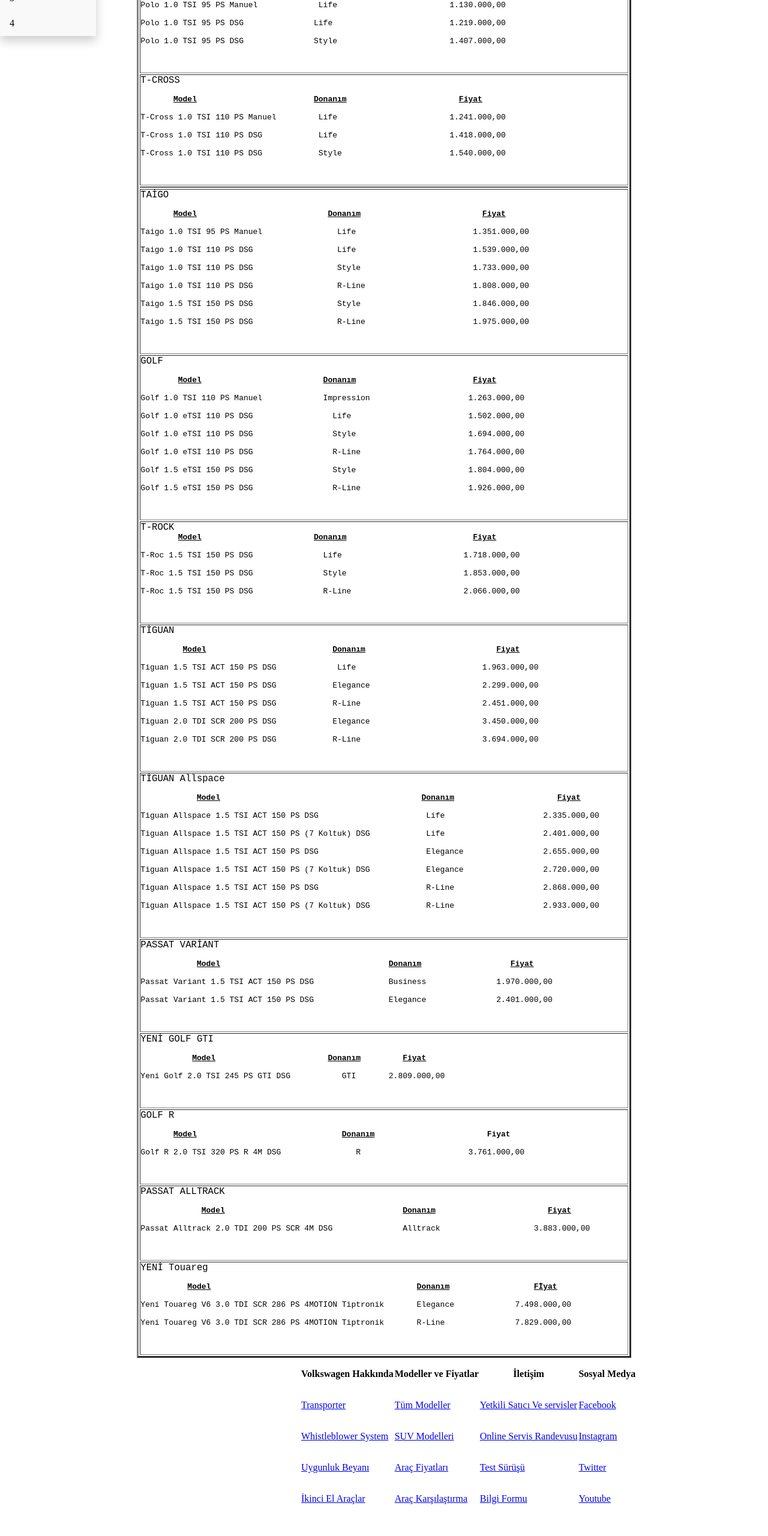
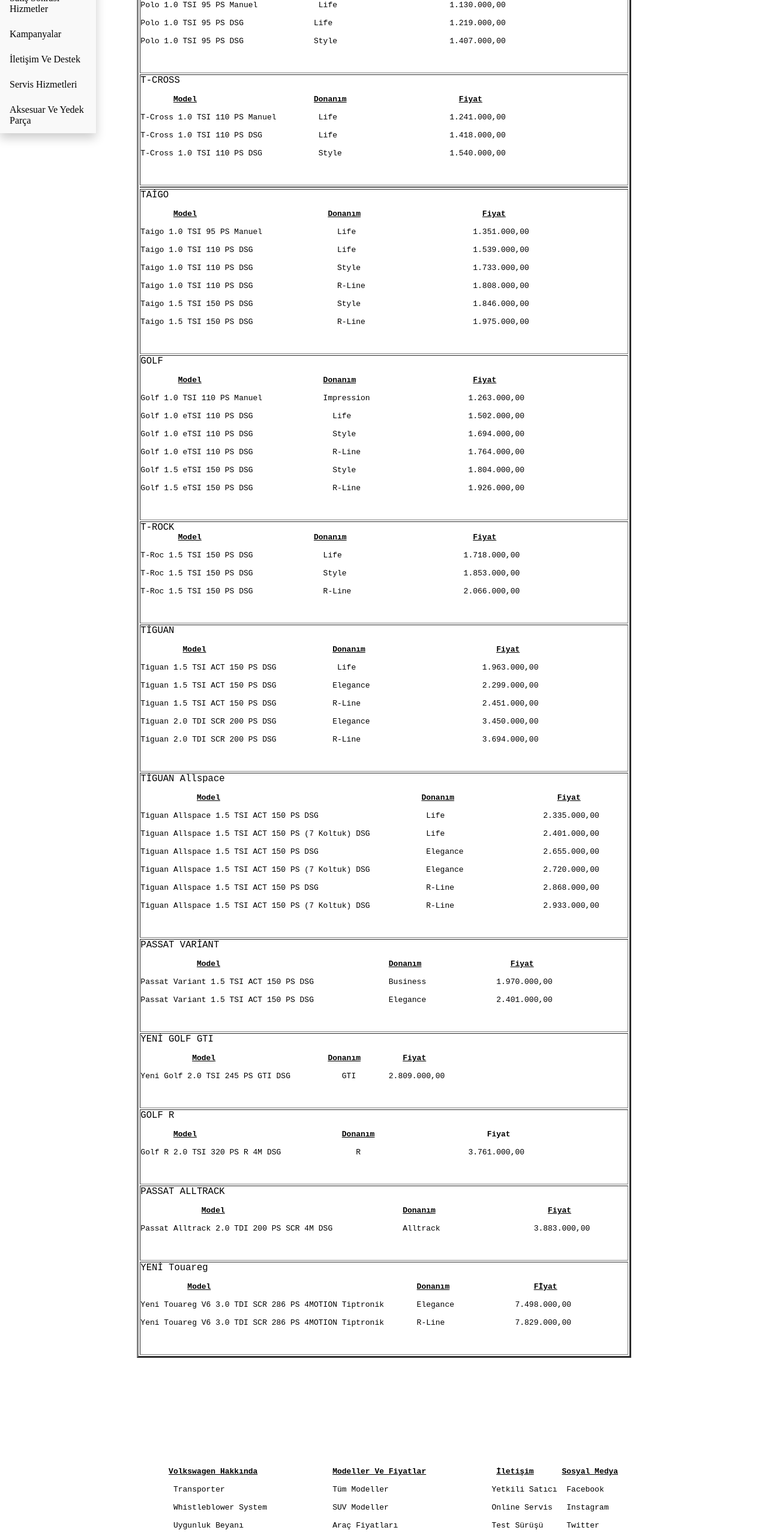
Before and after one commit to AhmetRecaiElcan/tamer, a plain HTML site: page fiyat.html in a window 1280 px wide. Shown: the part 220-2780 px from the top of the page at 60% size. Before the commit the page ends 2745 px from the top, so only its background shows below. Drawn offline with Linux system fonts and the light colour scheme.

Commit message:
11.01.2024

```diff
--- a/css/tamer.css
+++ b/css/tamer.css
@@ -5,8 +5,8 @@
 
 .container{
   background: url(assets/arkaplan.jpg);
-  height: 200vh;
-  background-size: 100% 100%;
+  height: 400vh;
+  background-size: 80% 80%;
 }
 .navbar{
   width: 100%;
--- a/fiyat.html
+++ b/fiyat.html
@@ -10,14 +10,17 @@
 <body>
     <div class="navbar">
         <ul>
-            <div class="dropdown">
+        <div class="dropdown">
                 <button class="dropbtn">Menü</button>
                 <div class="dropdown-content">
                 <a href="index.html">Ana Sayfa</a>
                 <a href="fiyat.html">Fiyat Listesi</a>
                 <a href="modeller.html">Modeller</a>
-                <a href="#">3</a>
-                <a href="#">4</a>
+                <a href="#">Satış Sonrası Hizmetler</a>
+                <a href="#">Kampanyalar</a>
+                <a href="#">İletişim Ve Destek</a>
+                <a href="#">Servis Hizmetleri</a>
+                <a href="#">Aksesuar Ve Yedek Parça</a>
                  </div>
              </div>
 
@@ -201,7 +204,31 @@ Yeni Touareg V6 3.0 TDI SCR 286 PS 4MOTION Tiptronik	   R-Line	        7.829.000
     </table>
     </div>
 
-    <div class="borderless">
+    <br><br><br><br><br><br><br>
+    <br><br><br>
+
+        <div class="table">
+    <table>
+        <tbody>
+                <tr><td weight="250" height="25"><pre>
+          <b><u>Volkswagen Hakkında</u></b>                <b><u>Modeller Ve Fiyatlar</u></b>               <b><u>İletişim</u></b>      <b><u>Sosyal Medya</u></b>      <b><u></u></b>
+
+           <a href="#" style="text-decoration: none; color: black;">Transporter</a>                       <a href="#" style="text-decoration: none; color: black;">Tüm Modeller</a>                      <a href="#" style="text-decoration: none; color: black;">Yetkili Satıcı</a>  <a href="#" style="text-decoration: none; color: black;">Facebook</a>
+
+           <a href="#" style="text-decoration: none; color: black;">Whistleblower System</a>              <a href="#" style="text-decoration: none; color: black;">SUV Modeller</a>                      <a href="#" style="text-decoration: none; color: black;">Online Servis</a>   <a href="#" style="text-decoration: none; color: black;">Instagram</a>
+
+           <a href="#" style="text-decoration: none; color: black;">Uygunluk Beyanı</a>                   <a href="#" style="text-decoration: none; color: black;">Araç Fiyatları</a>                    <a href="#" style="text-decoration: none; color: black;">Test Sürüşü</a>     <a href="#" style="text-decoration: none; color: black;">Twitter</a>
+
+           <a href="#" style="text-decoration: none; color: black;">İkinci El</a>                         <a href="#" style="text-decoration: none; color: black;">Araç Karşılaştırma</a>                <a href="#" style="text-decoration: none; color: black;">Bilgi Formu</a>     <a href="#" style="text-decoration: none; color: black;">Youtube</a>
+
+        </pre></td></tr>
+        </tbody>
+    </table>
+        </div>
+
+
+
+ <!--   <div class="borderless">
         <table>
           <tr><th> Volkswagen Hakkında</th>
               <th>Modeller ve Fiyatlar</th>
@@ -214,7 +241,7 @@ Yeni Touareg V6 3.0 TDI SCR 286 PS 4MOTION Tiptronik	   R-Line	        7.829.000
           <tr><td><a href="https://dod.com.tr/arac-arama?Otomobil-Volkswagen,Arazi-SUV-Pick-up-Volkswagen,Arazi-SUV-Pick-up-Volkswagen,Arazi-SUV-Pick-up-Volkswagen,Arazi-SUV-Pick-up-Volkswagen,Arazi-SUV-Pick-up-Volkswagen,T%C3%BCm-Modeller,T-cross,Taigo,Tiguan,Touareg,T-roc&categoryIds=2,3,3,3,3,3&brands=25,25,25,25,25,25&models=0,1340,1339,659,330,1291">İkinci El Araçlar</a></td><td><a href="https://binekarac.vw.com.tr/tr/arac-karsilastirma.html">Araç Karşılaştırma</a></td><td><a href="https://binekarac.vw.com.tr/tr/formlar/bilgi-formu.html">Bilgi Formu</a></td><td><a href="https://www.youtube.com/user/vwturkiye">Youtube</a></td></tr>
           </tbody>
           </table>
-          </div>
+          </div>-->
 
 </body>
 </html>
```
Also changed, not shown: modeller.html (+5 -2 lines).
